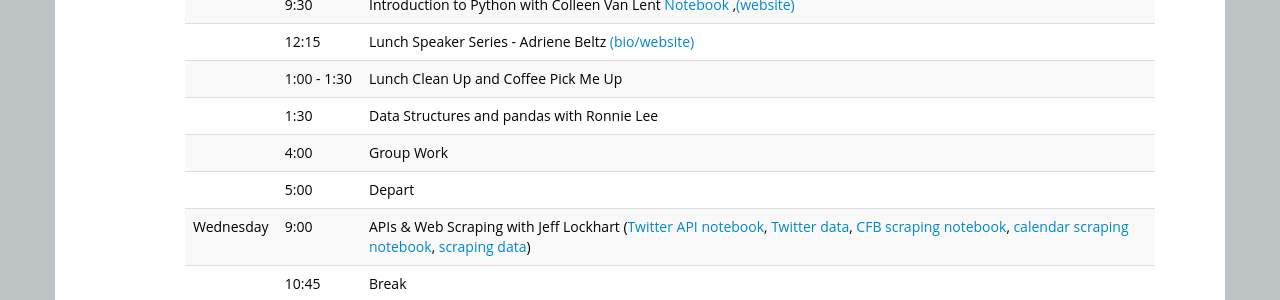
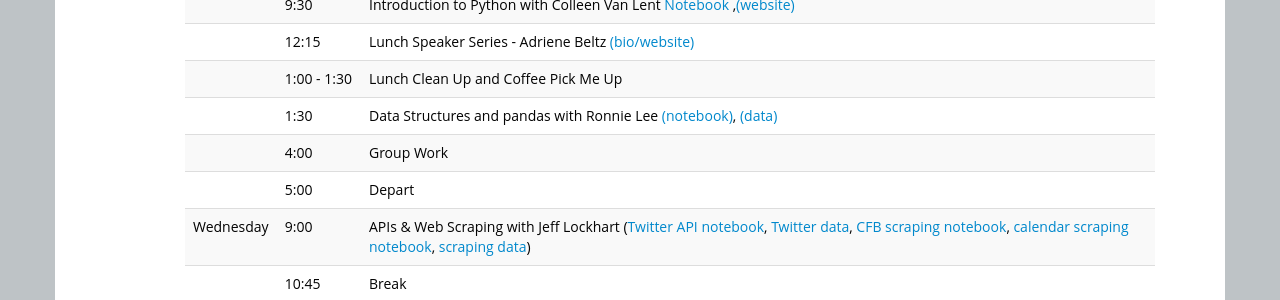
Before and after one commit to ICOSBigDataCamp/2018-summer-camp, a Jekyll site: the page built from index.html, in a window 1280 px wide and 900 px high, scrolled down 1246 px. Shown: the part 154-454 px from the top of the window. Built offline with Jekyll 4.4.1, drawn with Linux system fonts in a browser that asks for light colours.

Commit message:
Update index.html
Added Ronnie's notebook and data

```diff
--- a/index.html
+++ b/index.html
@@ -139,7 +139,7 @@ Organizing committee: Jerry Davis, H. V. Jagadish, Cliff Lampe, and Brian Noble
   <tr> <td></td>       <td>12:00 - 1:00 </td>   <td>Lunch from Picasso Cafe <a href="https://picassodeli.com" target="_blank">(website)</a></td> </tr>
   <tr> <td></td>       <td>12:15</td>   <td>Lunch Speaker Series - Adriene Beltz <a href="https://lsa.umich.edu/psych/people/faculty/abeltz.html" target="_blank">(bio/website)</a>  </td> </tr>
   <tr> <td></td>       <td>1:00 - 1:30</td>    <td>Lunch Clean Up and Coffee Pick Me Up</td> </tr>
-  <tr> <td></td>       <td>1:30</td>   <td>Data Structures and pandas with Ronnie Lee </td> </tr>
+  <tr> <td></td>       <td>1:30</td>   <td>Data Structures and pandas with Ronnie Lee <a href="pandas/ICOS_Big_Data_Camp_Data_Analysis_student_2018-5-15.ipynb">(notebook)</a>, <a href="pandas/MLB_2018-05-15.zip">(data)</a> </td> </tr>
   <tr> <td></td>       <td>4:00</td>   <td>Group Work</td> </tr>
   <tr> <td></td>       <td>5:00</td>   <td>Depart</td> </tr>
 
```
